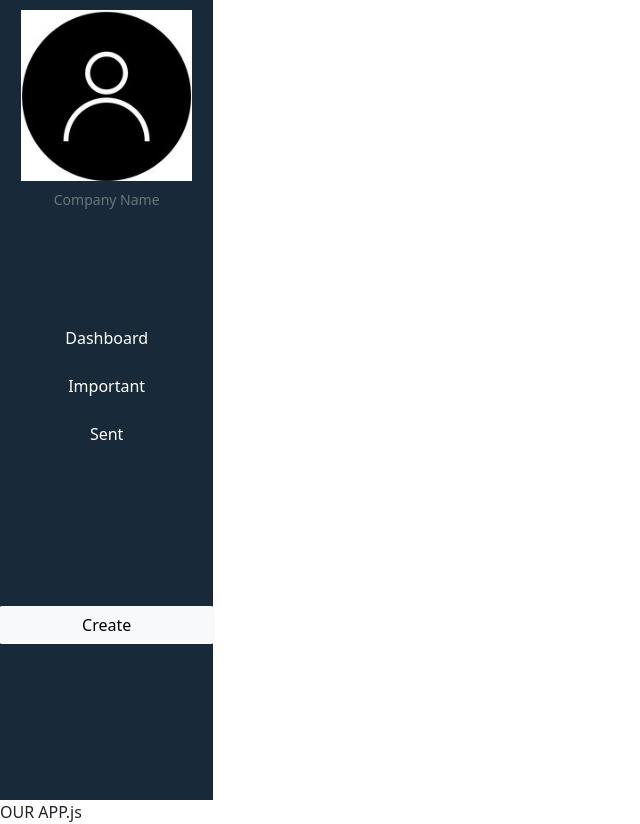
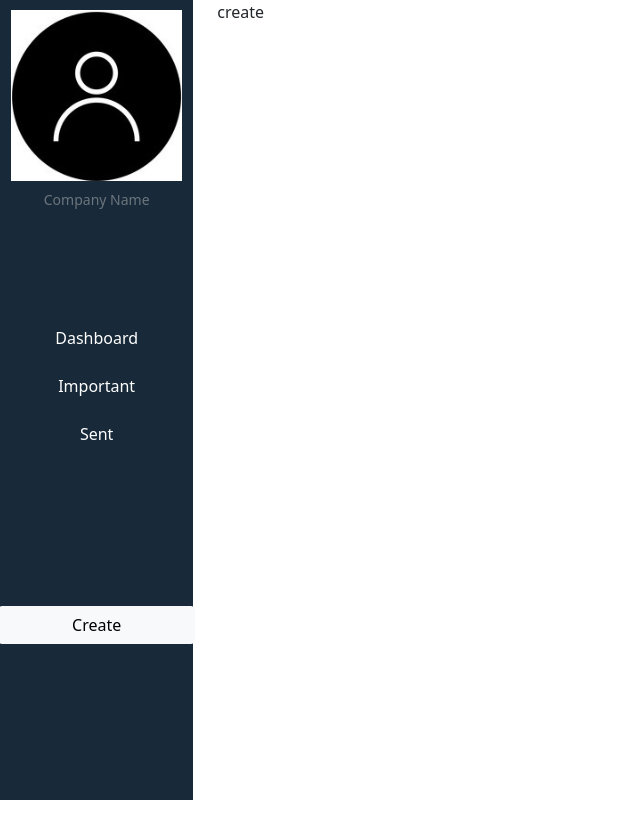
Before and after one commit to vtf05/hexa_viz, a React (Create React App) app in the folder frontend/: page /create in a window 1280 px wide. Shown: the whole page, without its empty margins (0-640 px from the left). After the commit the page ends 800 px from the top, so only its background shows below. Built offline with nearby package versions, Linux system fonts and the light colour scheme.

Commit message:
login create folders

```diff
--- a/frontend/package.json
+++ b/frontend/package.json
@@ -14,6 +14,7 @@
     "react": "^17.0.2",
     "react-bootstrap": "^2.2.1",
     "react-dom": "^17.0.2",
+    "react-router-dom": "^6.2.2",
     "react-scripts": "5.0.0",
     "web-vitals": "^2.1.4"
   },
--- a/frontend/src/App.js
+++ b/frontend/src/App.js
@@ -1,13 +1,25 @@
+import { Col, Row } from "react-bootstrap";
 import Sidenavbar from "./sidenavbar";
+import Create from "./create/create";
+import { BrowserRouter as Router, Routes, Route } from 'react-router-dom';
+import Login from "./login/login";
 
 function App() {
   return (
-    <>
-    <Sidenavbar />
-    <div className="App">
-      OUR APP.js
-    </div>
-    </>
+    <Row className="App">
+      <Col md={2}>
+         <Sidenavbar />
+      </Col>
+      <Col>
+    <Router>
+      <Routes>
+        <Route path='/' exact element={ <Login />} />
+        <Route path='/create' exact element={<Create />} />
+      </Routes>
+    </Router>
+    </Col>
+    </Row>
+
   );
 }
 
--- /dev/null
+++ b/frontend/src/create/create.js
@@ -0,0 +1,11 @@
+import React from 'react';
+
+function Create(props) {
+    return (
+        <div>
+            create
+        </div>
+    );
+}
+
+export default Create;
--- /dev/null
+++ b/frontend/src/login/login.js
@@ -0,0 +1,11 @@
+import React from 'react';
+
+function Login(props) {
+    return (
+        <div>
+
+        </div>
+    );
+}
+
+export default Login;
--- a/frontend/src/sidenavbar.js
+++ b/frontend/src/sidenavbar.js
@@ -6,7 +6,7 @@ import './App.css'
 function Sidenavbar(props) {
   return (
     <>
-      <Col md={2} className="sidenavbar" style={{ height: "100vh" }}>
+      <Col  className="sidenavbar" style={{ height: "100vh" }}>
         <Row>
           <Figure>
             <Figure.Image
```
Also changed, not shown: frontend/src/dashboard/dashboard.js (added, +11 -0 lines), 1 other file (tests, documents, lock files or other folders).
